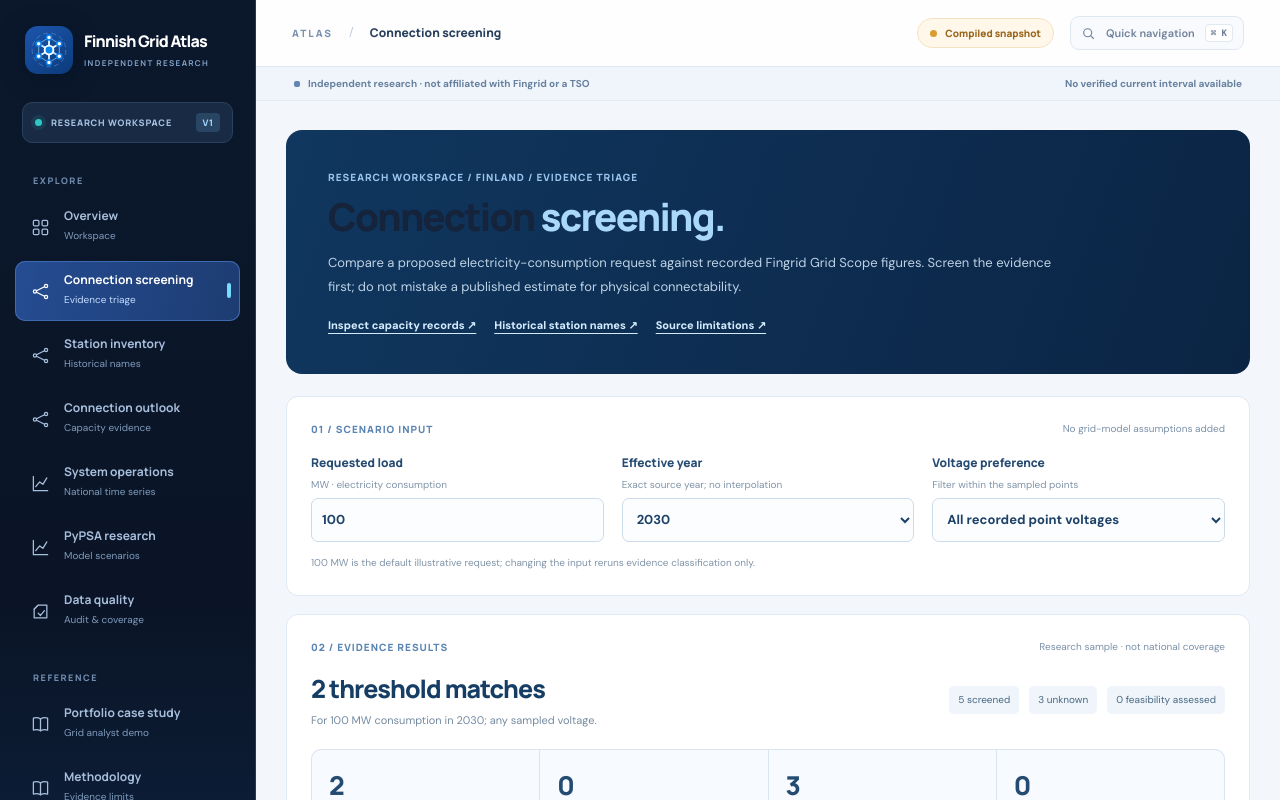
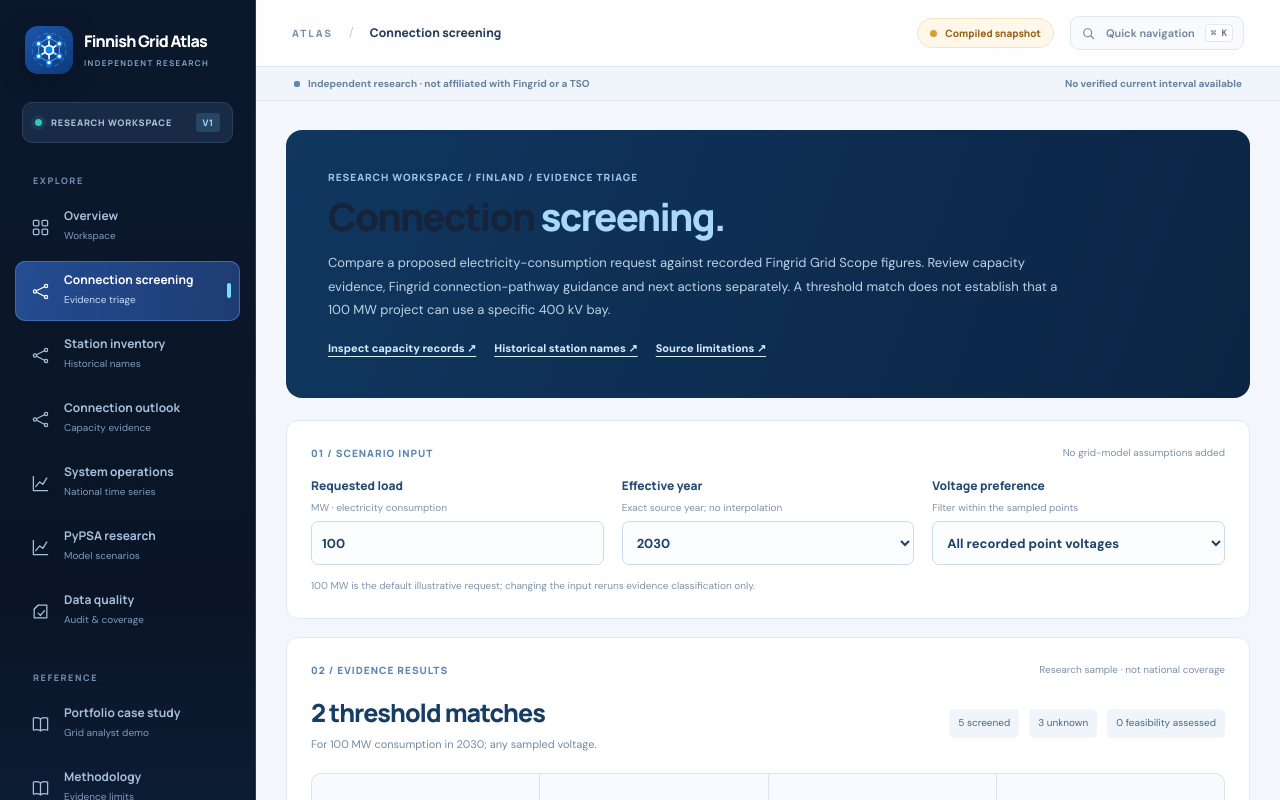
Before and after one commit to abhijith-sivaprasadan/finnish-grid-connection-evidence, a Next.js app in the folder website/: page /screening in a window 1280 px wide. Shown: the top 800 px of the page. Built offline with nearby package versions, Linux system fonts and the light colour scheme.

Commit message:
Krios readiness UI: website/src/app/screening/page.tsx

```diff
--- a/website/src/app/screening/page.tsx
+++ b/website/src/app/screening/page.tsx
@@ -16,7 +16,7 @@
   else if(value!==undefined){q.set(key,"INVALID_MULTIPLE");}
  }
  let error:string|null=null;
- let initial:ReturnType<typeof parseScreening>={demand_mw:100,year:2030,direction:"consumption",voltage:"all"};
+ let initial:ReturnType<typeof parseScreening>={demand_mw:100,year:2030,direction:"consumption",voltage:"all",connection_type:"switchyard"};
  try{initial=parseScreening(q);}catch(e){error=e instanceof BadInput?e.message:"Invalid screening input";}
  let evidence:Awaited<ReturnType<typeof evidenceCatalogue>>|null=null;
  try{evidence=await evidenceCatalogue();}catch{error="The read-only evidence store is unavailable. No sample numbers were substituted.";}
@@ -24,7 +24,7 @@
   <header className="sc-hero">
     <div className="sc-eyebrow">RESEARCH WORKSPACE / FINLAND / EVIDENCE TRIAGE</div>
     <h1>Connection <em>screening.</em></h1>
-    <p>Compare a proposed electricity-consumption request against recorded Fingrid Grid Scope figures. Screen the evidence first; do not mistake a published estimate for physical connectability.</p>
+    <p>Compare a proposed electricity-consumption request against recorded Fingrid Grid Scope figures. Review capacity evidence, Fingrid connection-pathway guidance and next actions separately. A threshold match does not establish that a 100 MW project can use a specific 400 kV bay.</p>
     <div className="sc-hero-links"><Link href="/connections">Inspect capacity records ↗</Link><Link href="/stations">Historical station names ↗</Link><Link href="/method">Source limitations ↗</Link></div>
   </header>
   {error&&<p className="notice warn" role="alert">{error}</p>}
```
